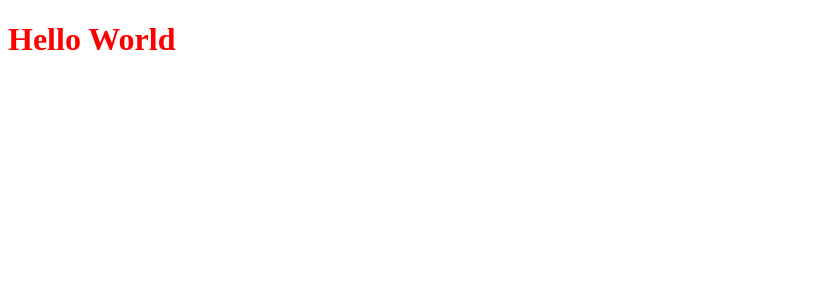
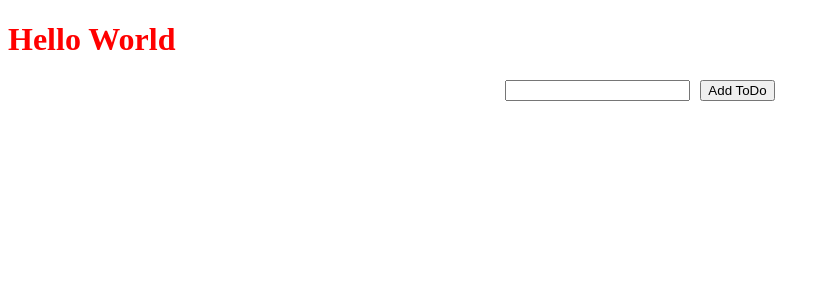
Before and after one commit to trevorsmithdev/vue-starter-template, a Vue app: page / in a window 1280 px wide. Shown: the top 300 px of the page, without its empty margins (0-830 px from the left). Built offline with nearby package versions, Linux system fonts and the light colour scheme; the HTML template or start-up script is replaced by a standard one.

Commit message:
add demo todo component

```diff
--- a/src/App.vue
+++ b/src/App.vue
@@ -1,9 +1,14 @@
 <template>
   <h1 class="hello-world">{{ message }}</h1>
+  <ToDoList />
 </template>
 
 <script>
+import ToDoList from './components/demo/ToDoList.vue'
 export default {
+    components: {
+      ToDoList
+    },
     data () {
         return {
             message: 'Hello World'
--- /dev/null
+++ b/src/components/demo/ToDoList.vue
@@ -0,0 +1,45 @@
+<template>
+  <div>
+      <div class="input-wrapper">
+          <input v-model="todo" class="todo-input" />
+          <button v-on:click="addTodo">Add ToDo</button>
+      </div>
+      <ul>
+          <li v-for="(item, index) in todos" v-bind:key="index">{{ item }}</li>
+      </ul>
+  </div>
+</template>
+
+<script>
+export default {
+    data () {
+        return {
+            todos: [],
+            todo: null
+        }
+    },
+    methods: {
+        addTodo () {
+            if (this.todo) {
+                this.todos.push(this.todo)
+                this.todo = null
+            }
+
+        }
+    }
+
+}
+</script>
+
+<style>
+.input-wrapper {
+    display: flex;
+    justify-content: center;
+}
+
+.todo-input {
+    margin-right: 10px;
+}
+
+
+</style>
```
